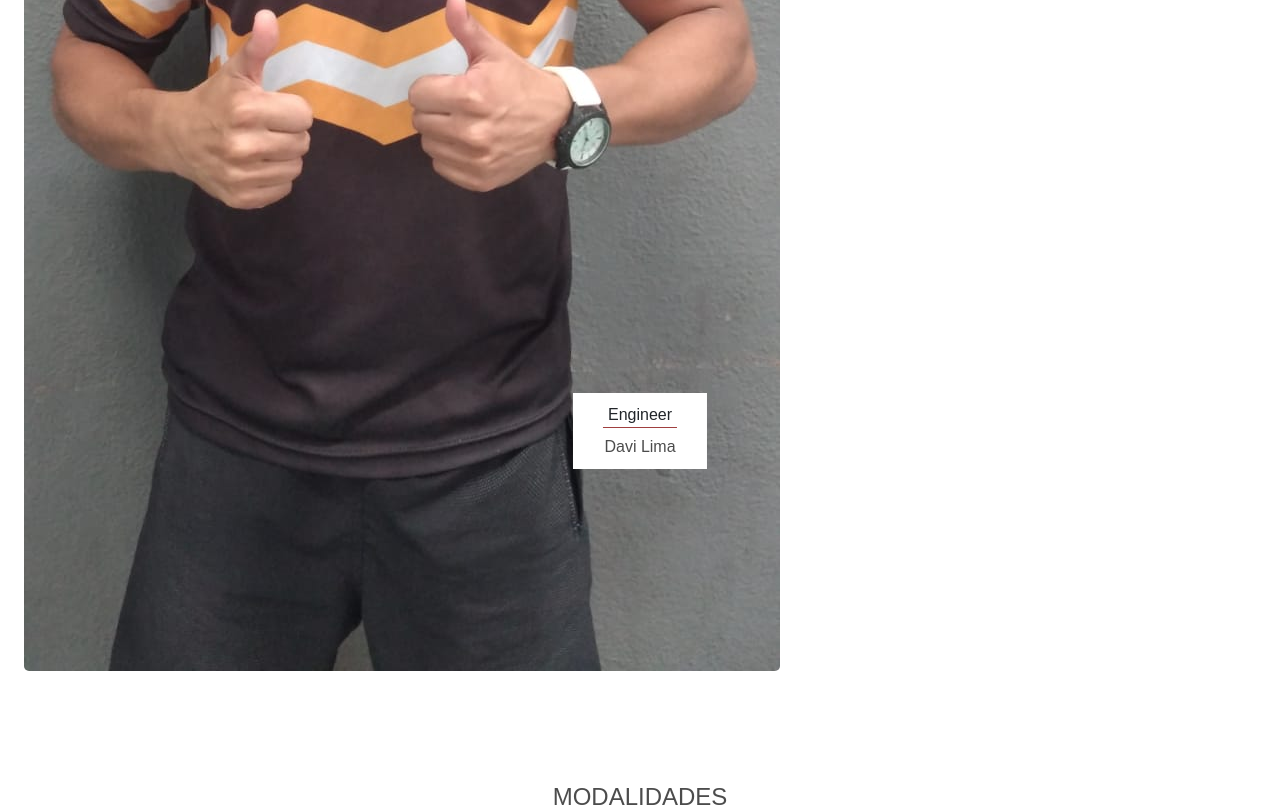
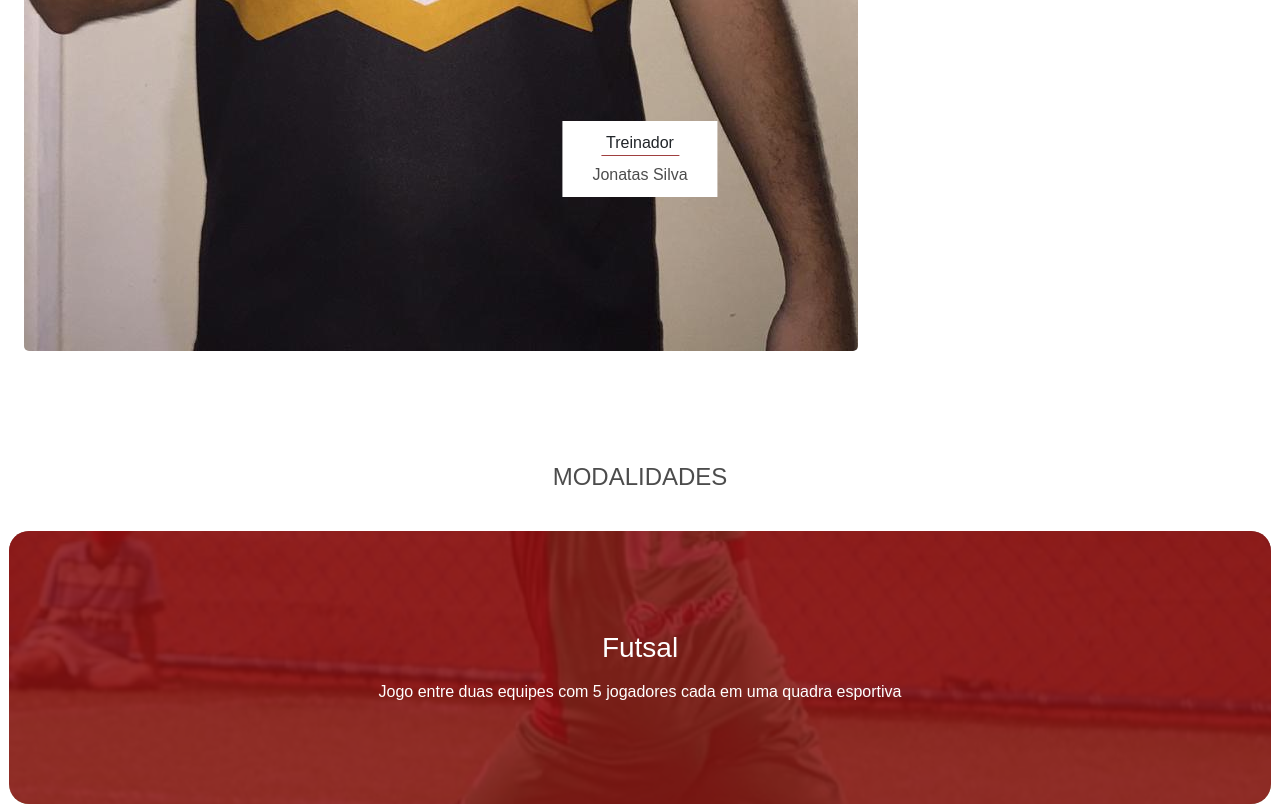
Before and after one commit to GabrielSlima/mitosfc.github.io, an Angular app in the folder mitosfc/: page / in a window 1280 px wide. Shown: the part 3900-4707 px from the top of the page. Built offline with nearby package versions, Linux system fonts and the light colour scheme.

Commit message:
Add team members photos - contacts

```diff
--- a/mitosfc/src/app/app.component.html
+++ b/mitosfc/src/app/app.component.html
@@ -9,9 +9,9 @@
             </div>
             <div class="footer m-4">
                 <ul class="icons">
-                    <li><a href="#"><img src="../assets/images/icons/facebook.svg" alt="Pagina Oficial do MitosFC no Facebook"></a></li>
-                    <li><a href="#"><img src="../assets/images/icons/instagram.png" alt="Pagina Oficial do MitosFC no Instagram"></a></li>
-                    <li><a href="#"><img src="../assets/images/icons/youtube-white.png" alt="Pagina Oficial do MitosFC no Youtube"></a></li>
+                    <li><a href="https://m.facebook.com/MITOSFCSG" target="blank"> <img src="../assets/images/icons/facebook.svg" alt="Pagina Oficial do MitosFC no Facebook"></a></li>
+                    <li><a href="https://www.instagram.com/mitosfutsal/" target="blank"><img src="../assets/images/icons/instagram.png" alt="Pagina Oficial do MitosFC no Instagram"></a></li>
+                    <li><a href="https://www.youtube.com/channel/UCL1IzdqCSaFLqEfI2pkLcjw" target="blank"><img src="../assets/images/icons/youtube-white.png" alt="Pagina Oficial do MitosFC no Youtube"></a></li>
                 </ul>
             </div> <!--footer-->
         </div> <!-- FOOTER -->
@@ -41,7 +41,7 @@
             busca ajudar na formação dos atletas como cidadãos, ensinando através do
             esporte o respeito pelo próximo, o espírito coletivo, o trabalho em equipe e a
             dedicação pela vitória, princípios importantes dentro de uma sociedade.
-            <br>
+            <br>>
             <br>
             Desde o início, o clube conquistou os títulos do Gonçalense de Futsal sub 11,
             da Copa Amizade sub 9 e sub 11, além do vice campeonato na Copa Aliança
--- a/mitosfc/src/app/footer/footer.component.html
+++ b/mitosfc/src/app/footer/footer.component.html
@@ -15,9 +15,9 @@
             </div>
             <div class="footer mt-4">
                 <ul class="icons p-0">
-                    <li><a href="#"><img src="../assets/images/icons/facebook.svg" alt="Pagina Oficial do MitosFC no Facebook"></a></li>
-                    <li><a href="#"><img src="../assets/images/icons/instagram.png" alt="Pagina Oficial do MitosFC no Instagram"></a></li>
-                    <li><a href="#"><img src="../assets/images/icons/youtube-white.png" alt="Pagina Oficial do MitosFC no Youtube"></a></li>
+                    <li><a href="https://m.facebook.com/MITOSFCSG"><img src="../assets/images/icons/facebook.svg" alt="Pagina Oficial do MitosFC no Facebook"></a></li>
+                    <li><a href="https://www.instagram.com/mitosfutsal/"><img src="../assets/images/icons/instagram.png" alt="Pagina Oficial do MitosFC no Instagram"></a></li>
+                    <li><a href="https://www.youtube.com/channel/UCL1IzdqCSaFLqEfI2pkLcjw"><img src="../assets/images/icons/youtube-white.png" alt="Pagina Oficial do MitosFC no Youtube"></a></li>
                 </ul>
             </div> <!--footer-->
         </div>
@@ -30,15 +30,15 @@
             </div>
             <div class="mt-4">
                 <span class="footer-sub-title">Ficou com duvidas?</span>
-                <div>mitosfutebolclube@email.com</div>
+                <div>geraldojrvendas@gmail.com</div>
             </div>
             <div class="mt-4">
                 <span class="footer-sub-title">Telefone</span>
-                <div>41 21 0000-0000</div>
+                <div>(21) 99289-1526</div>
             </div>
             <div class="mt-4">
                 <span class="footer-sub-title">Whatsapp</span>
-                <div>41 21 90000-0000</div>
+                <div>+55 21 99289-1526</div>
             </div>
         </div>
 
--- a/mitosfc/src/app/team/team.component.ts
+++ b/mitosfc/src/app/team/team.component.ts
@@ -12,12 +12,12 @@ export class TeamComponent implements OnInit {
     {
       name: "Felipe Batista",
       title: "Treinador",
-      photo: "../../assets/images/team/felipe-batista.jpeg"
+      photo: "../../assets/images/team/felipe-batista.jpg"
     },
     {
-      name: "Davi Lima",
-      title: "Engineer",
-      photo: "../../assets/images/team/felipe-batista.jpeg"
+      name: "Jonatas Silva",
+      title: "Treinador",
+      photo: "../../assets/images/team/jonatas-silva.jpeg"
     }
   ]
   constructor() { }
```
Also changed, not shown: mitosfc/src/assets/images/team/felipe-batista.jpg (added), mitosfc/src/assets/images/team/jonatas-silva.jpeg (added).
